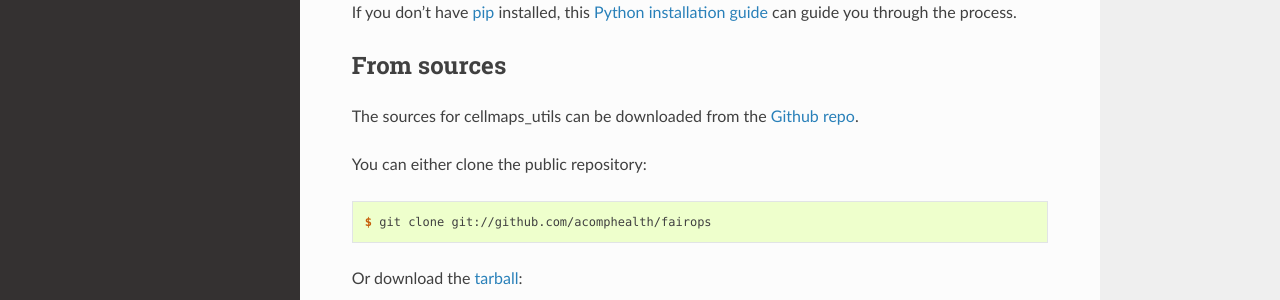
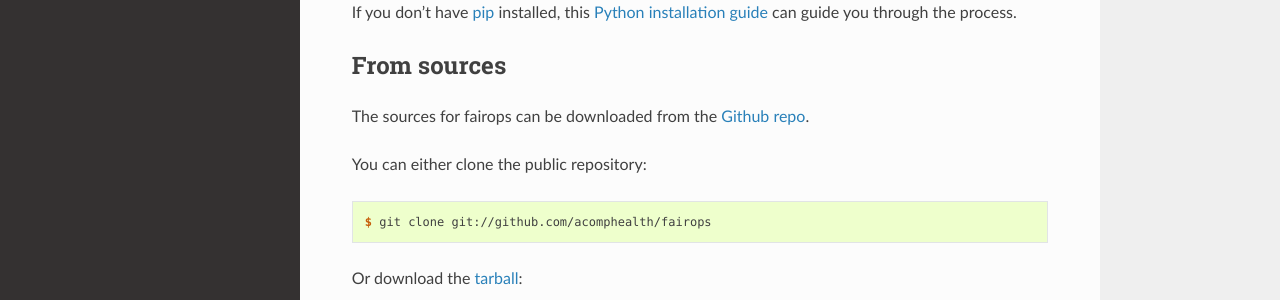
Before and after one commit to acomphealth/fairops, a Sphinx documentation site: the page built from docs/installation.rst, in a window 1280 px wide and 1166 px high. Shown: the part 378-678 px from the top of the window. Built offline with Sphinx 7.4.7 and the Read the Docs theme 3.1.0, drawn with Linux system fonts in a browser that asks for light colours; the version number could not be read and is left out.

Commit message:
update refs from cellmaps to fairops

```diff
--- a/docs/conf.py
+++ b/docs/conf.py
@@ -1,7 +1,7 @@
 #!/usr/bin/env python
 # -*- coding: utf-8 -*-
 #
-# cellmaps_utils documentation build configuration file, created by
+# fairops documentation build configuration file, created by
 # sphinx-quickstart on Fri Jun  9 13:47:02 2017.
 #
 # This file is execfile()d with the current directory set to its
@@ -163,7 +163,7 @@
 # (source start file, name, description, authors, manual section).
 man_pages = [
     (master_doc, 'fairops',
-     u'cellmaps_utils Documentation',
+     u'fairops Documentation',
      [author], 1)
 ]
 
@@ -174,10 +174,10 @@
 # (source start file, target name, title, author,
 #  dir menu entry, description, category)
 texinfo_documents = [
-    (master_doc, 'cellmaps_utils',
-     u'cellmaps_utils Documentation',
+    (master_doc, 'fairops',
+     u'fairops Documentation',
      author,
-     'cellmaps_utils',
+     'fairops',
      'One line description of project.',
      'Miscellaneous'),
 ]
--- a/docs/installation.rst
+++ b/docs/installation.rst
@@ -26,7 +26,7 @@
 From sources
 ------------
 
-The sources for cellmaps_utils can be downloaded from the `Github repo`_.
+The sources for fairops can be downloaded from the `Github repo`_.
 
 You can either clone the public repository:
 
```
